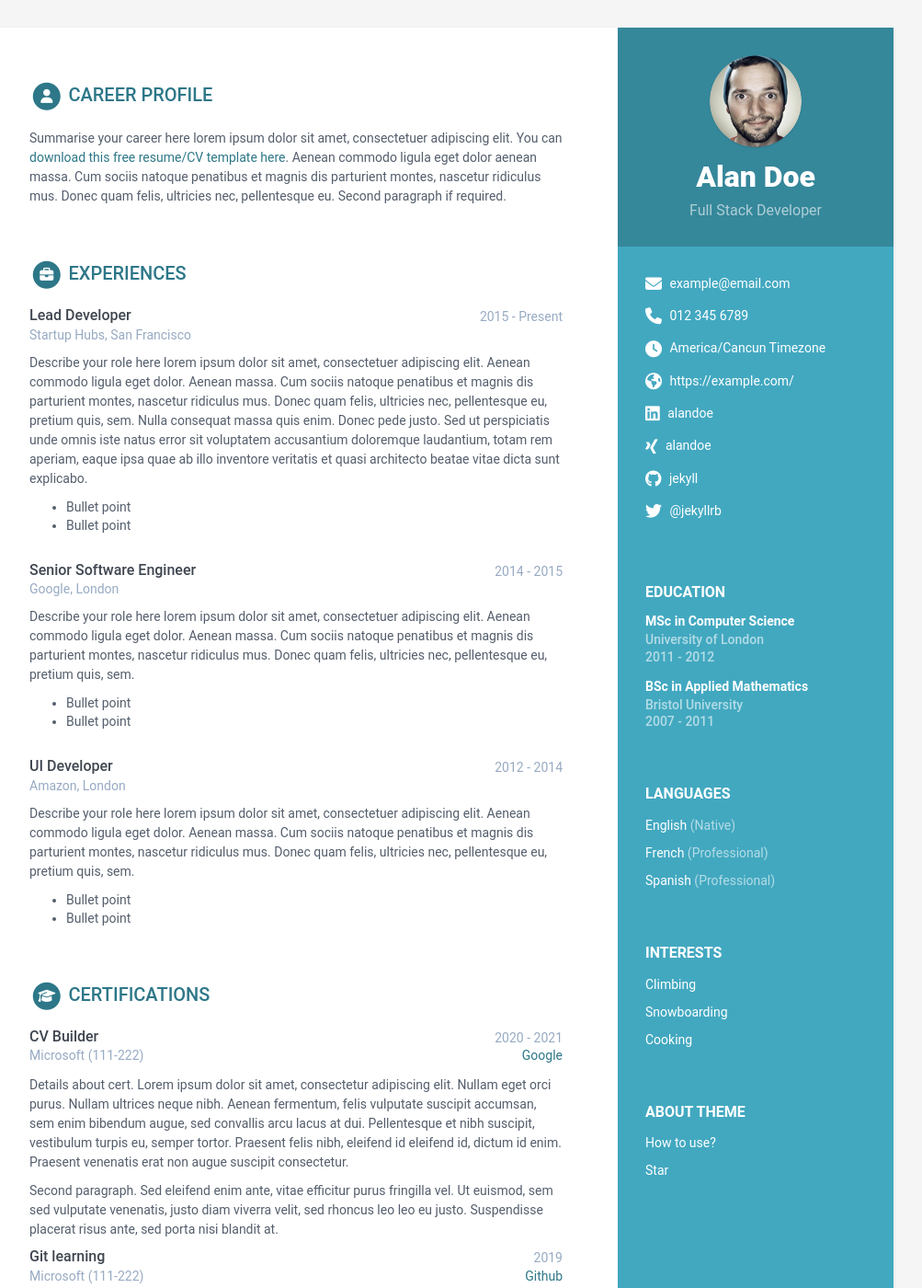
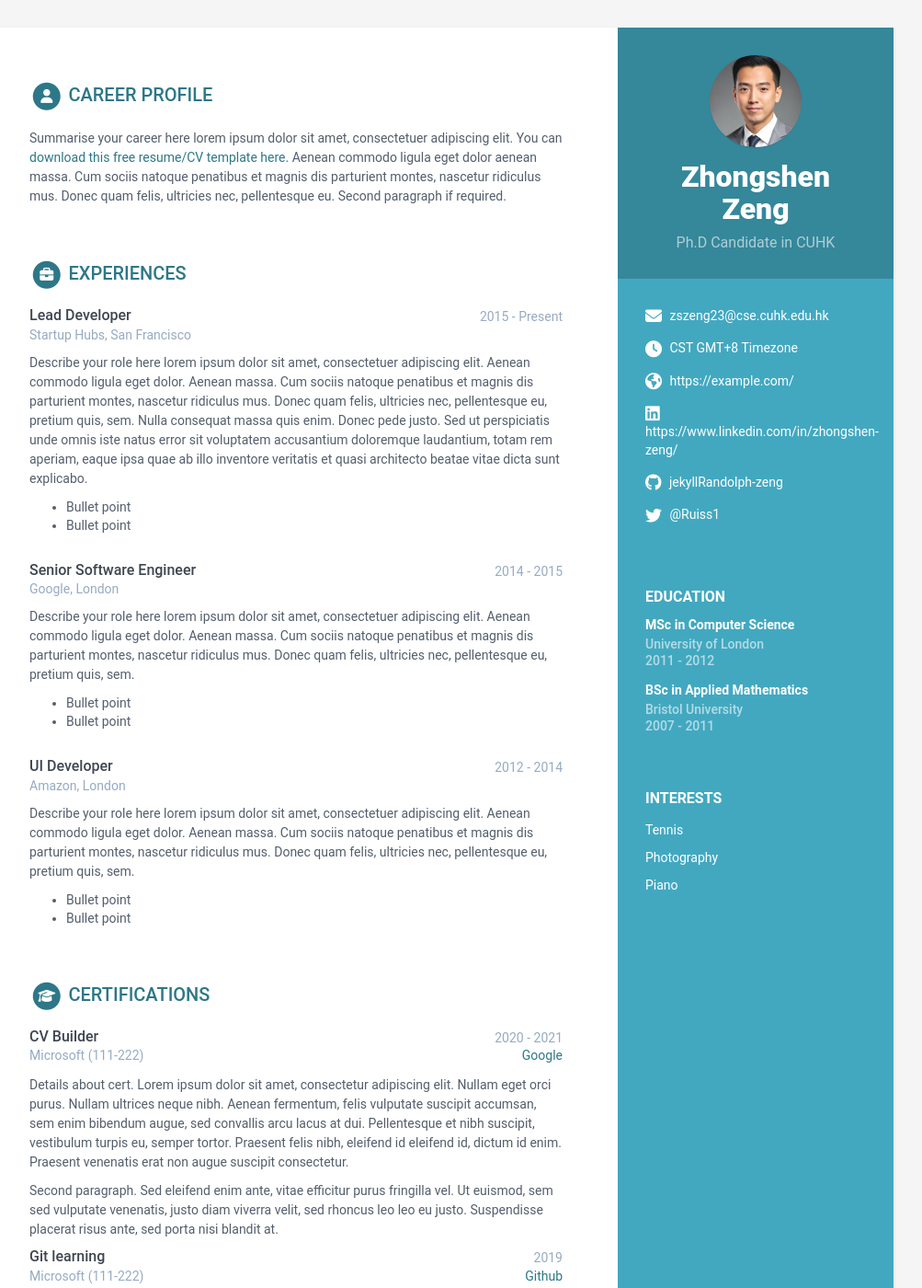
Before and after one commit to Randolph-zeng/zhongshen-zeng, a Jekyll site: the page built from index.html, in a window 1280 px wide and 1400 px high. Shown: the whole window at 92% size, without its empty margins (168-1171 px from the left). Built offline with Jekyll 4.4.1, drawn with Linux system fonts in a browser that asks for light colours.

Commit message:
update personal info

```diff
--- a/_data/data.yml
+++ b/_data/data.yml
@@ -4,57 +4,57 @@
 
 sidebar:
     position: right # position of the sidebar : left or right
-    about: True # set to False or comment line if you want to remove the "how to use?" in the sidebar
+    about: False # set to False or comment line if you want to remove the "how to use?" in the sidebar
     education: True # set to False if you want education in main section instead of in sidebar
 
     # Profile information
-    name: Alan Doe
-    tagline: Full Stack Developer
-    avatar: profile.png  #place a 100x100 picture inside /assets/images/ folder and provide the name of the file below
+    name: Zhongshen Zeng
+    tagline: Ph.D Candidate in CUHK
+    avatar: profile_pic_3.jpg  #place a 100x100 picture inside /assets/images/ folder and provide the name of the file below
 
     # Sidebar links
-    email: example@email.com
-    phone: 012 345 6789
-    timezone: America/Cancun # Enter your timezone, e.g., America/Havana, Africa/Casablanca, America/North_Dakota/Center
-    citizenship:
+    email: zszeng23@cse.cuhk.edu.hk
+    # phone: 012 345 6789
+    timezone: CST GMT+8 # Enter your timezone, e.g., America/Havana, Africa/Casablanca, America/North_Dakota/Center
+    # citizenship:
     website: https://example.com/ # Include the full website URL, including "http://" or "https://".
-    linkedin: alandoe
-    xing: alandoe
-    github: jekyll
-    telegram: # add your nickname without '@' sign
-    gitlab:
-    bitbucket:
-    twitter: '@jekyllrb'
-    stack-overflow: # Number/Username, e.g. 123456/alandoe
-    codewars:
-    goodreads: # Number-Username, e.g. 123456-alandoe
-    mastodon:  # Please include your full Mastodon link here.
-    hackerrank: # Please provide your HackerRank username.
-    leetcode: # Please provide your LeetCode username.
-    pdf: # Add a PDF link here if you want to include a PDF custom version in your resume.
+    linkedin: https://www.linkedin.com/in/zhongshen-zeng/
+    # xing: alandoe
+    github: jekyllRandolph-zeng
+    # telegram: # add your nickname without '@' sign
+    # gitlab:
+    # bitbucket:
+    twitter: '@Ruiss1'
+    # stack-overflow: # Number/Username, e.g. 123456/alandoe
+    # codewars:
+    # goodreads: # Number-Username, e.g. 123456-alandoe
+    # mastodon:  # Please include your full Mastodon link here.
+    # hackerrank: # Please provide your HackerRank username.
+    # leetcode: # Please provide your LeetCode username.
+    # pdf: # Add a PDF link here if you want to include a PDF custom version in your resume.
 
-    languages:
-      title: Languages
-      info:
-        - idiom: English
-          level: Native
+    # languages:
+    #   title: Languages
+    #   info:
+    #     - idiom: Chinese
+    #       level: Native
 
-        - idiom: French
-          level: Professional
+    #     - idiom: English
+    #       level: Professional
 
-        - idiom: Spanish
-          level: Professional
+    #     - idiom: Spanish
+    #       level: Professional
 
     interests:
       title: Interests
       info:
-        - item: Climbing
+        - item: Tennis
           link:
 
-        - item: Snowboarding
+        - item: Photography
           link:
 
-        - item: Cooking
+        - item: Piano
           link:
 
 career-profile:
```
Also changed, not shown: assets/images/profile_pic_3.jpg (added).
